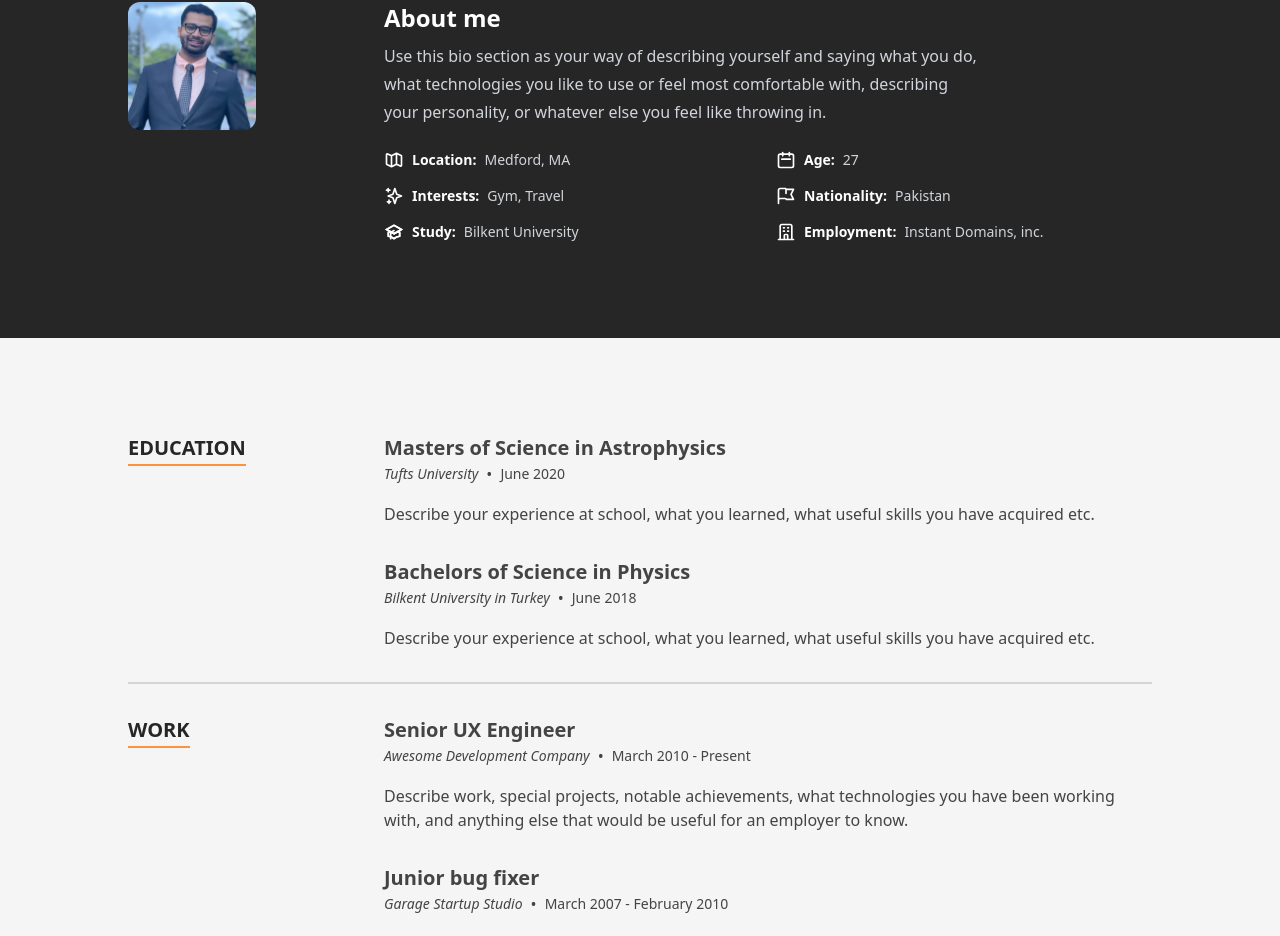
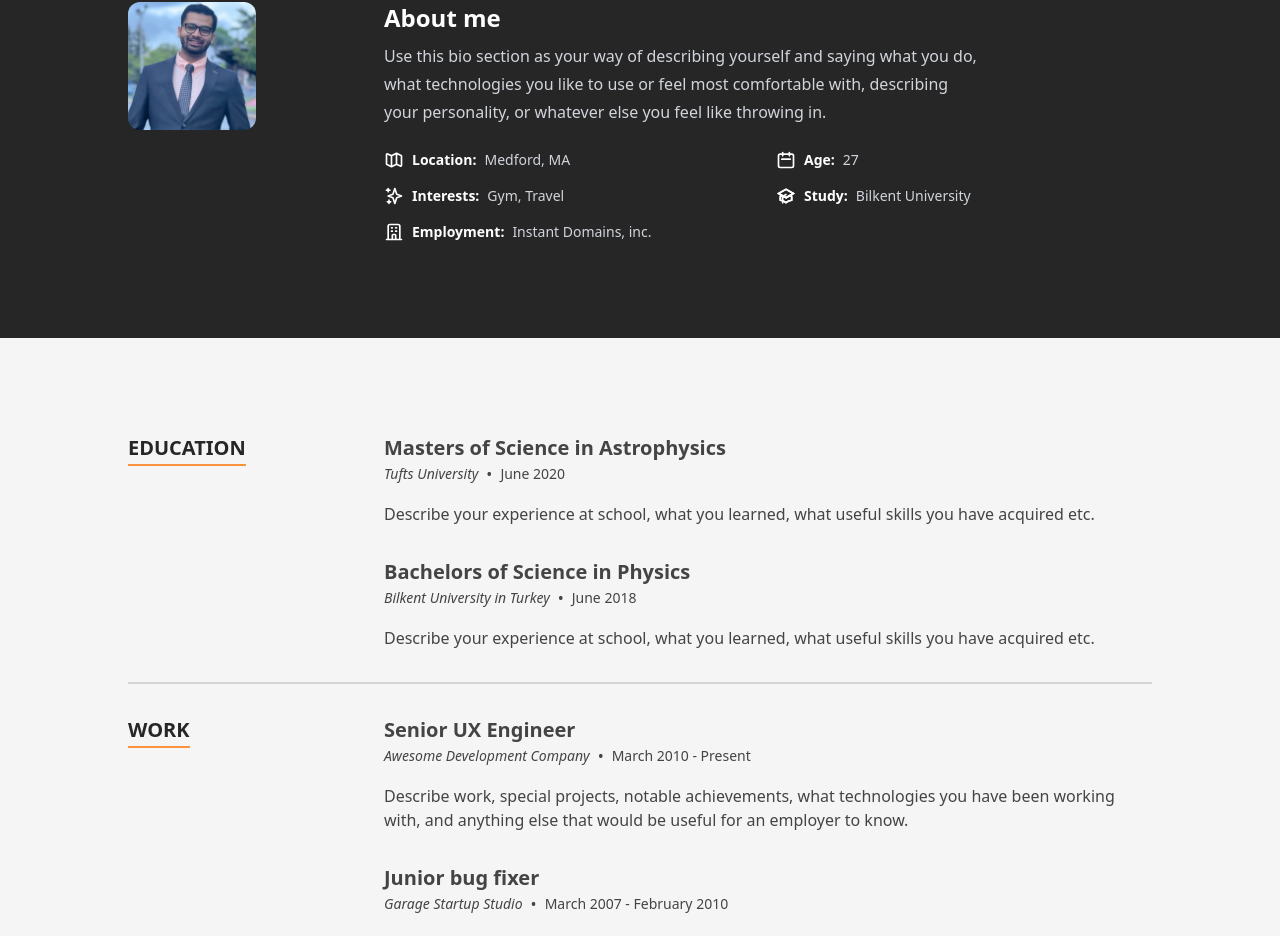
Before and after one commit to zaidikumail/kumailzaidi, a Next.js app: page / in a window 1280 px wide. Shown: the part 894-1830 px from the top of the page. Built offline with nearby package versions, Linux system fonts and the light colour scheme.

Commit message:
Update data.tsx

```diff
--- a/src/data/data.tsx
+++ b/src/data/data.tsx
@@ -2,7 +2,6 @@ import {
   AcademicCapIcon,
   CalendarIcon,
   DownloadIcon,
-  FlagIcon,
   MapIcon,
   OfficeBuildingIcon,
   SparklesIcon,
@@ -105,7 +104,6 @@ export const aboutData: About = {
     {label: 'Location', text: 'Medford, MA', Icon: MapIcon},
     {label: 'Age', text: '27', Icon: CalendarIcon},
     {label: 'Interests', text: 'Gym, Travel', Icon: SparklesIcon},
-     {label: 'Nationality', text: 'Pakistan', Icon: FlagIcon},
     {label: 'Study', text: 'Bilkent University', Icon: AcademicCapIcon},
     {label: 'Employment', text: 'Instant Domains, inc.', Icon: OfficeBuildingIcon},
   ],
```
